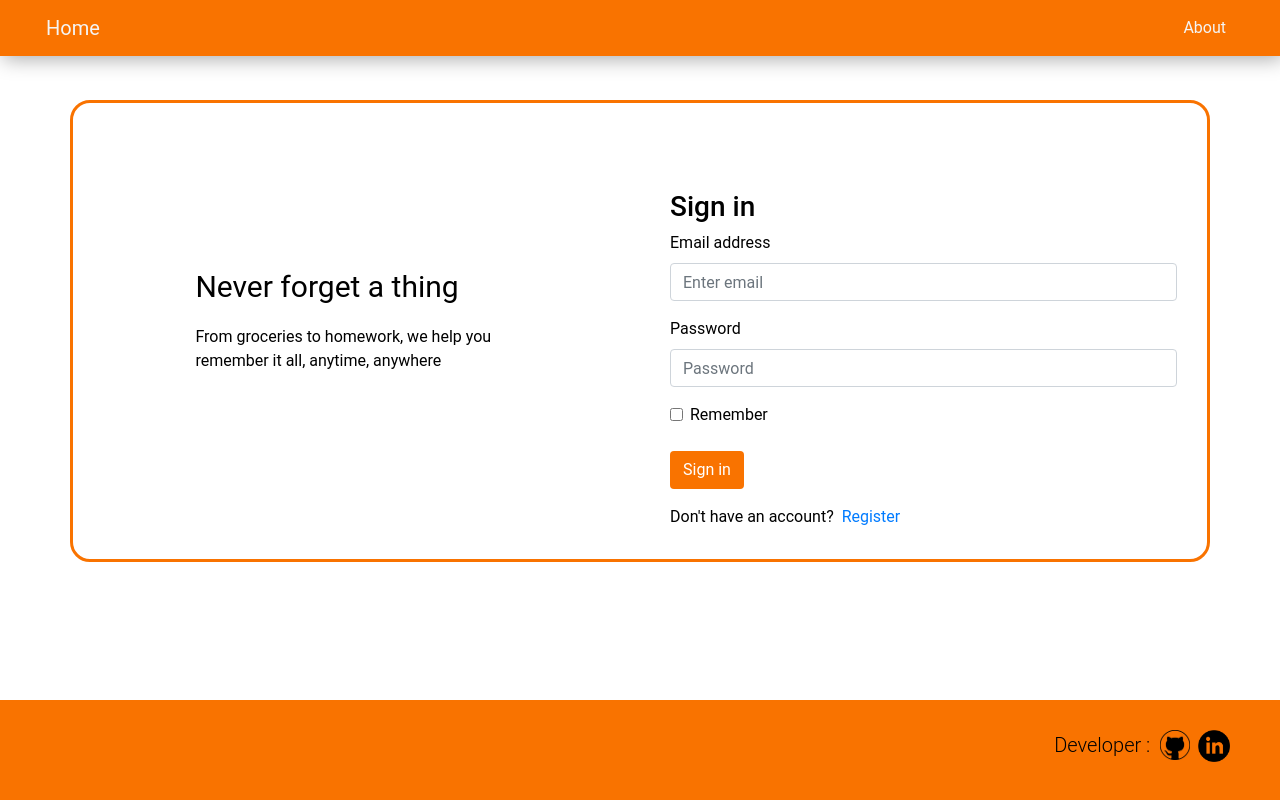
After one commit to amirul-dev/todo_manager, a Python web app: template templates/todo/signin.html in a window 1280 px wide. The commit adds this page. Run offline with Jinja, Linux system fonts and the light colour scheme; the template is opened without the code that fills it, so the values that code supplies are empty; some libraries are stand-ins or nearby versions.

Commit message:
drafted html layout and css

```diff
--- a/static/main.css
+++ b/static/main.css
@@ -1,3 +1,171 @@
-div.sidebar{
-	border-right: 3px solid #ddd;
+:root {
+  --orange: #F97300;
+}
+
+p{
+	font-family:Roboto;
+	font-size:16px;
 	}
+
+body{
+	margin:auto;
+	font-family:Roboto;
+	font-size:16px;
+	color:black;
+	background-color:white;
+	}
+
+.navbar{
+	background: var(--orange);
+	box-shadow: 3px 3px 20px #aaaaaa;
+}
+
+.nav-link , .navbar-brand{
+	color: #f4f4f4;
+	margin-left:30px;
+}
+
+.nav-link:hover{
+	background: #f4f4f4;
+	color:var(--orange);
+}
+
+.navbar-brand:hover{
+	color: white;
+	font-weight:bold;
+}
+
+.footer{
+	height:100px;
+	background:var(--orange);
+	}
+
+#login{
+	border-width:3px;
+	border-style:solid;
+	border-color:var(--orange);
+	border-radius:20px;
+	}
+
+#intro{
+	padding:30% 20%;
+	}
+
+#welcometext{
+	font-size:50px;
+	}
+
+.btn{
+	color:white;
+	background:var(--orange);
+	}
+
+#developer{
+	margin-top:30px;
+	position: absolute;
+	right:0px;
+	margin-right:50px;
+	}
+
+#phrase{
+	font-size:30px;
+	}
+
+#form{
+	margin-top:5%;
+	padding:30px;
+	}
+
+--todo
+
+
+.card {
+    border-radius: 0
+}
+
+.todo-add-btn{
+    border-radius: 2px;
+    border-top-left-radius: 0;
+    border-bottom-left-radius: 0;
+    font-weight:bold;
+}
+
+.todo-input{
+    width: 100%;
+    padding: 10px;
+    border: 1px solid #ccc;
+    border-radius: 2px;
+    border-top-right-radius: 0;
+    border-bottom-right-radius: 0;
+}
+
+.todo-input:focus{
+        border: 0.1px solid var(--orange);
+}
+
+.d-flex{
+	margin-bottom:20px;
+}
+
+.todo-list{
+	list-style: none;
+	padding: 0px;
+	list-style: none;
+}
+
+.todo-list li{
+padding: .4rem 0;
+border-bottom: 1px solid #f3f3f3
+}
+
+.todo-list li .form-check label:hover {
+    cursor: pointer
+}
+
+.completed {
+    text-decoration: line-through;
+    text-decoration-color: var(--orange);
+}
+
+.content-wrapper {
+    display: flex;
+}
+
+.content-right {
+    margin-left: auto;
+}
+
+
+--button
+
+.btn:not(:disabled):not(.disabled) {
+    cursor: pointer
+}
+
+.todo-list .btn{
+    background:white;
+}
+
+.btn-outline-success {
+    color: #3ac47d;
+}
+
+.btn-outline-danger {
+    color: #DC3545;
+}
+
+
+.btn-outline-success:hover {
+    color: #fff;
+    background-color: #3ac47d;
+}
+
+.btn-outline-danger:hover {
+    color: #fff;
+    background-color: #DC3545;
+}
+
+.scroll-area-sm {
+    height: 288px;
+    overflow-x: hidden
+}
--- a/templates/todo/base.html
+++ b/templates/todo/base.html
@@ -1,16 +1,44 @@
+<! DOCTYPE html>
 <html>
 	<head>
 		<link rel="stylesheet" href="https://stackpath.bootstrapcdn.com/bootstrap/4.4.1/css/bootstrap.min.css" integrity="sha384-Vkoo8x4CGsO3+Hhxv8T/Q5PaXtkKtu6ug5TOeNV6gBiFeWPGFN9MuhOf23Q9Ifjh" crossorigin="anonymous">
-	<link href='{{ url_for('static', filename='main.css')}} rel='stylesheet'/>
+		<link href='{{ url_for('static', filename='main.css')}}' rel='stylesheet'/>
+		<link rel="stylesheet" href="https://cdnjs.cloudflare.com/ajax/libs/font-awesome/4.7.0/css/font-awesome.min.css">
 	</head>
+	<title> TODO MANAGER </title>
 	<body>
-	<div class="container" id='main'>
-		<h2>TODO MAIN PAGE</h2>
+		<nav class="navbar fixed-top ">
+			  <a class="navbar-brand" href="/">Home</a>
+			  <ul class="navbar-nav" style='margin-right:30px'>
+			  	<li class="nav-item">
+					<a class="nav-link" style='padding:8px;' data-value="about" href="#">About</a>
+		    		</li>
+			  </ul>
+		</nav>
+		<div class="container" id='main' style='margin-top:100px; margin-bottom:150px'>
 			{% block header %}
 			{% endblock %}
 			{% block body %}
 			{% endblock %}
-		<p>END OF THE PAGE</p>
 		</div>
+
+<!-- footer -->
+
+		<footer class="footer fixed-bottom">
+			<div class="row">
+				<div class='row' id='developer'>
+					<p class="text-center lead">Developer : &nbsp;</p>
+					 <a href="https://github.com/amirul-dev">
+	  					<img src='{{ url_for('static', filename='github.png')}}' alt="github" height='30px' width='30px'>
+					&nbsp;
+					</a>
+					<a href="https://www.linkedin.com/in/amirul-haqe/">
+	  					<img src='{{ url_for('static', filename='linkedin.png')}}' alt="github" height='32px' width='32px'>
+					</a>
+				</div>
+			</div>
+		</footer>
+
+
 	</body>
 </html>
--- /dev/null
+++ b/templates/todo/signin.html
@@ -0,0 +1,33 @@
+{% extends "todo/base.html" %}
+{% block header %}
+{%endblock%}
+{% block body %}
+	<div class='row' id='login'>
+	<div class='col-lg-6'>
+		<div id='intro'>
+		<p id='phrase'>Never forget a thing</p>
+		<p>From groceries to homework, we help you remember it all, anytime, anywhere</p>
+		</div>
+	</div>
+	<div class='col-lg-6' id='form'>
+		<h3>Sign in</h3>
+		<form>
+		  <div class="form-group">
+		    <label for="email">Email address</label>
+		    <input type="email" class="form-control" id="email" placeholder="Enter email">
+		  </div>
+		  <div class="form-group">
+		    <label for="password">Password</label>
+		    <input type="password" class="form-control" id="password" placeholder="Password">
+		  </div>
+		  <div class="form-check">
+		    <input type="checkbox" class="form-check-input" id="remember">
+		    <label class="form-check-label" for="remember">Remember</label>
+		  </div>
+		  </br>
+		  <button type="submit" class="btn">Sign in</button>
+		</form>
+		Don't have an account? &nbsp;<a href='signup'>Register</a>
+	</div>
+	</div>
+{% endblock %}
--- a/templates/todo/tododetails.html
+++ /dev/null
@@ -1,4 +0,0 @@
-{% extends "todo/base.html" %}
-{% block header %}
-<h1>this is todos page of {{id}}</h1>
-{% endblock %}
```
Also changed, not shown: templates/todo/index.html (added, +16 -0 lines), templates/todo/signup.html (added, +36 -0 lines), templates/todo/todos.html (+38 -5 lines), todo.py (+13 -5 lines), static/github.png (added), static/linkedin.png (added), static/todo_flatart.jpg (added). Lines whose indentation alone changed are shown as unchanged.
